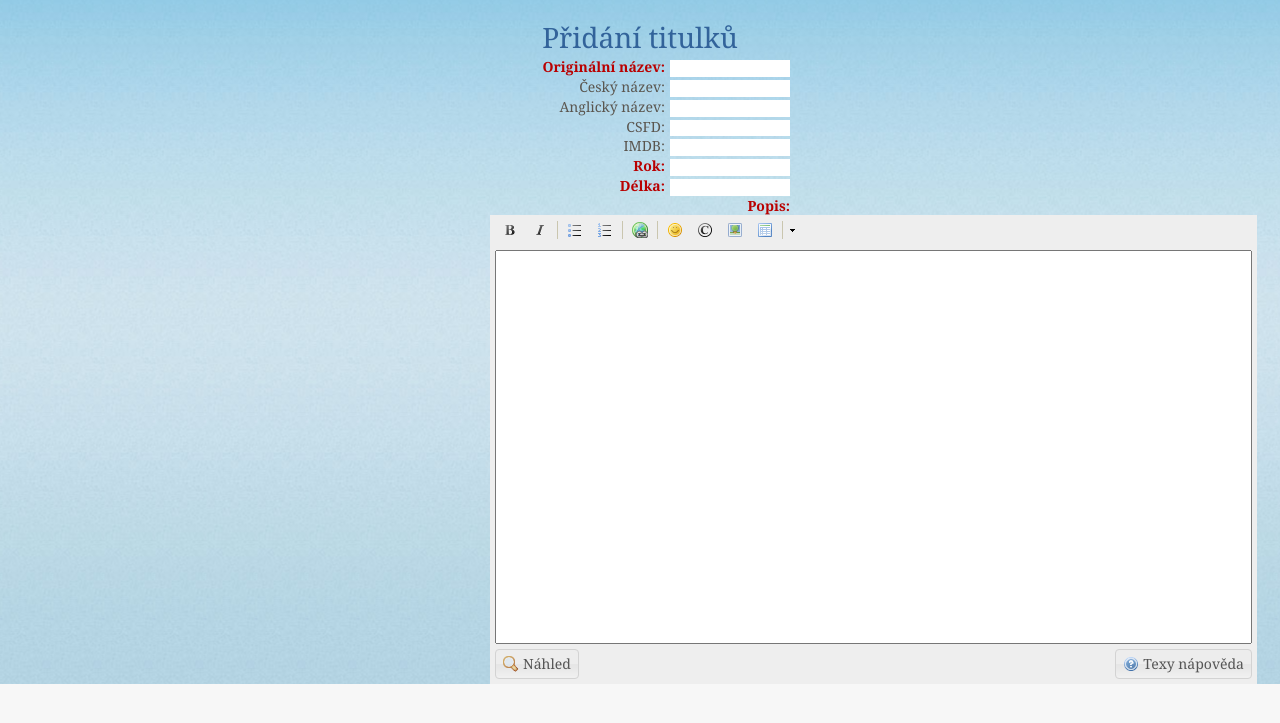
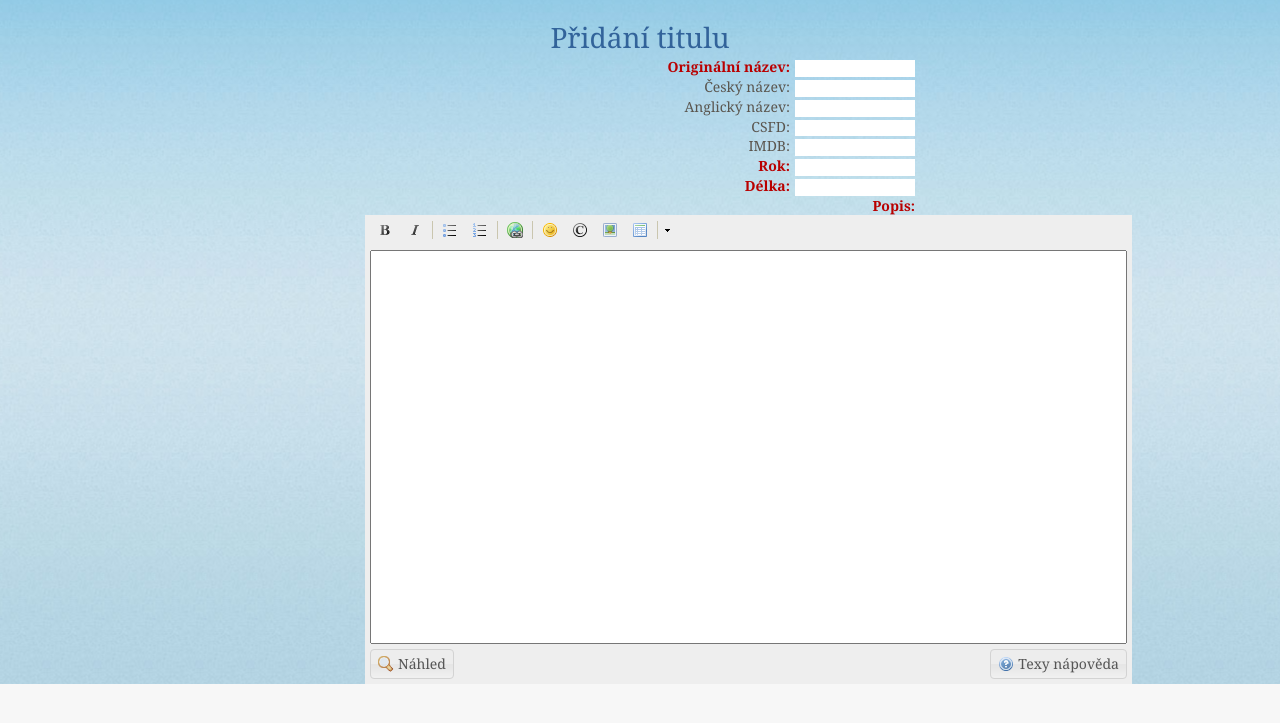
Before and after one commit to mtrakal/wwwidas2-semestralka, a PHP site: page /inc/AddMovie.php in a window 1280 px wide. Shown: the top 723 px of the page. Run offline with PHP 8.4, Linux system fonts and the light colour scheme.

Commit message:
Přidání titulu filmu - nefunguje pořádně Texyla :( dodatky CSS

```diff
--- a/classes/Init.php
+++ b/classes/Init.php
@@ -14,5 +14,8 @@ class Init {
             $this->dirname == $_SERVER['DOCUMENT_ROOT'];
         }
     }
+    public function getDirname() {
+        return $this->dirname;
+    }
 }
 ?>
--- a/inc/AddMovie.php
+++ b/inc/AddMovie.php
@@ -6,7 +6,7 @@
         <meta http-equiv="content-type" content="text/html; charset=utf-8" />
         <link href="/style/modal.css" rel="stylesheet" type="text/css" media="screen" />
         <link href="/style/print.css" rel="stylesheet" type="text/css" media="print" />
-        <title>Přidání titulků</title>
+        <title>Přidání titulu</title>
         <!-- jQUERY -->
         <script type="text/javascript" src="/style/texyla/jquery/jquery.js"></script>
         <script type="text/javascript" src="/style/texyla/jquery/jquery-ui.js"></script>
@@ -19,12 +19,12 @@
         <script type="text/javascript">
             //<![CDATA[
 
-            $(function () {
+            $(function() {
                 $.texyla("setDefaults", {
                     // language: "en"
                 });
 
-                $("#text2").texyla({
+                $("#popis").texyla({
                     toolbar: [
                         'h1', 'h2', 'h3', 'h4',
                         null,
@@ -47,15 +47,15 @@
                     bottomLeftToolbar: ['edit', 'preview', 'htmlPreview'],
                     tabs: true,
                     texyCfg: "admin",
-                    width: 800
+                    width: 700
                 });
 
                 $.texyla({
-                    texyCfg: "forum",
-                    buttonType: "button"
+                    texyCfg: "admin",
+                    buttonType: "span"
 
                 });
-            });
+            })(jQuery);
             //]]></script>
         <!-- TEXYLA_konec -->
         <script type="text/javascript">
@@ -66,12 +66,20 @@
     </head>
     <body onload="setfocus()">
         <div id="modal">
-            <h1>Přidání titulků</h1>
+            <h1>Přidání titulu</h1>
             <?php
-            if(isset($_POST['titulky'])) {
-                include_once dirname(__FILE__) . '/../classes/Subtitles.php';
-                $subtitlesadd = new Movie();
-                if($subtitlesadd->Add($_POST['id_filmu'], $_POST['titulky'], $_POST['format'], $_POST['jazyk'])) {
+/*
+            if(isset($_POST['popis'])) {
+                require dirname(__FILE__) . "/../style/texyla/php/texyla.php";
+                $texyla = TexylaTools::getTexy('admin');
+                $text = get_magic_quotes_gpc() ? stripslashes($_POST["popis"]) : $_POST["popis"];
+                $html = $texyla->process($text);
+            }
+*/
+            if(isset($_POST['original'])) {
+                include_once dirname(__FILE__) . '/../classes/Movie.php';
+                $movie = new Movie();
+                if($movie->Add($_POST['original'], $_POST['cz'], $_POST['en'], $_POST['csfd'], $_POST['imdb'], $_POST['rok'], $_POST['delka'], $_POST['popis'])) {
                     echo "<h2>Přidání proběhlo v pořádku</h2><p class=\"link\"><a href=\"".$_SERVER['PHP_SELF']."\">Přidat další</a></p>";
                 } else {
                     echo "<h2>Nastala chyba</h2>";
@@ -87,11 +95,11 @@
                     <label title="Odkaz na imdb">IMDB:</label><input type="text" name="imdb" /><br />
                     <label class="req" title="Rok vydání">Rok:</label><input type="text" name="rok" /><br />
                     <label class="req">Délka:</label><input type="text" name="delka" /><br />
-                    <label class="req" title="Popis filmu">Popis:</label><textarea name="popis" rows="20" cols="90" id="text2"></textarea>
+                    <label class="req" title="Popis filmu">Popis:</label><textarea name="popis" rows="20" cols="90" id="popis"></textarea>
                 </p>
                 <!--<div class="center"><input type="submit" value="Přidat" /></div>-->
             </form>
-            <?php } ?>
+                <?php } ?>
         </div>
     </body>
 </html>
--- a/style/modal.css
+++ b/style/modal.css
@@ -1,15 +1,9 @@
 /*
-    Document   : screen
+    Document   : modal
     Created on : 23.10.2009, 2:56:58
     Author     : Administrator
     Description:
         Purpose of the stylesheet follows.
-*/
-
-/*
-Design by Free CSS Templates
-http://www.freecsstemplates.org
-Released for free under a Creative Commons Attribution 2.5 License
 */
 * {
     line-height: 1.4em;
@@ -100,5 +94,8 @@ select {
 }
 
 #modal #add_movie {
-    width:300px;
+    width:550px;
 }
+#modal #add_movie .texyla {
+    text-align: left;
+}
--- a/style/screen.css
+++ b/style/screen.css
@@ -1,9 +1,8 @@
 /*
     Document   : screen
     Created on : 23.10.2009, 2:56:58
-    Author     : Administrator
-    Description:
-        Purpose of the stylesheet follows.
+    Author     : trtkal
+    Description: Purpose of the stylesheet follows.
 */
 
 /*
```
Also changed, not shown: classes/Movie.php (+19 -0 lines), classes/Oci8.php (+9 -0 lines), inc/AddSubtitles.php (+8 -8 lines). Lines whose indentation alone changed are shown as unchanged.
